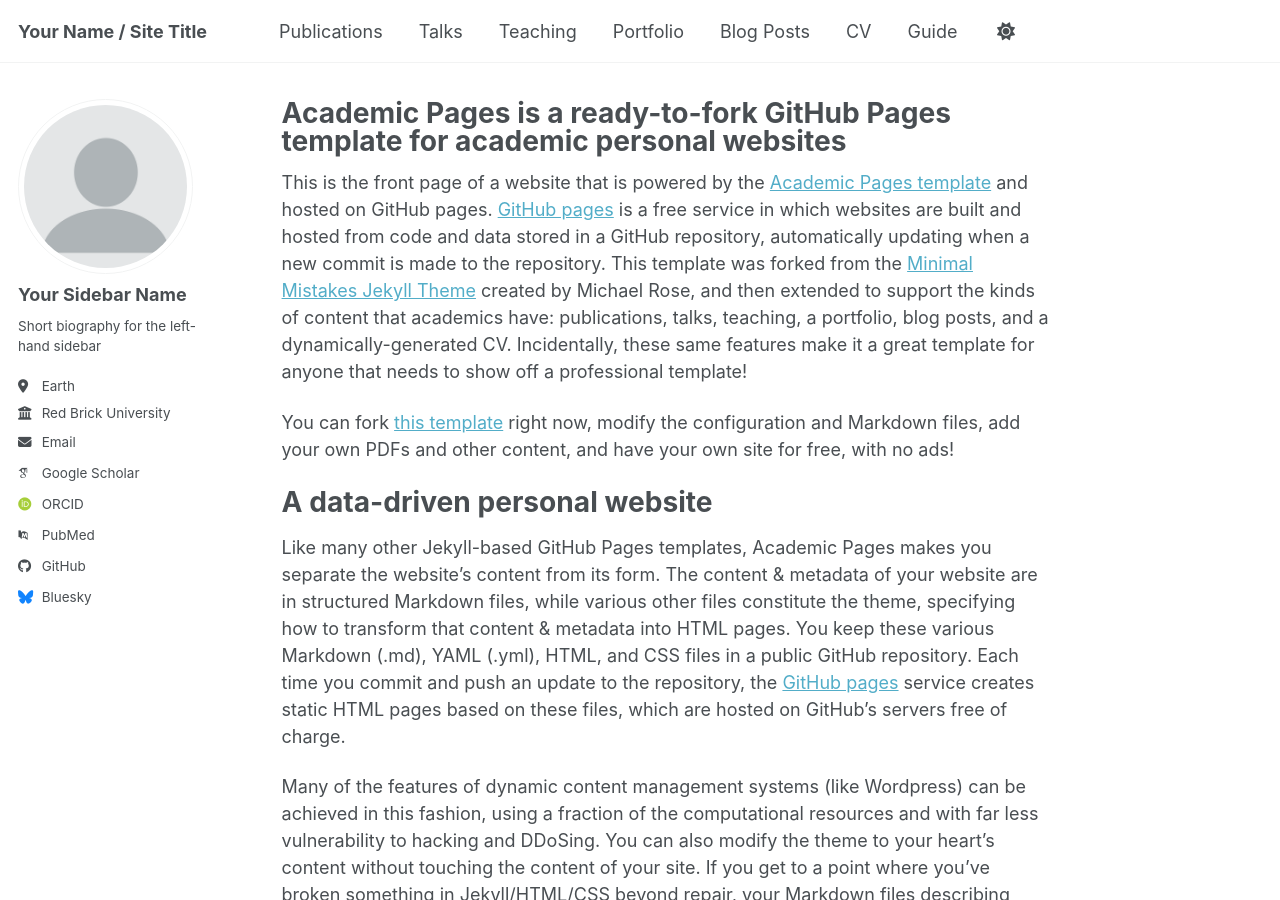
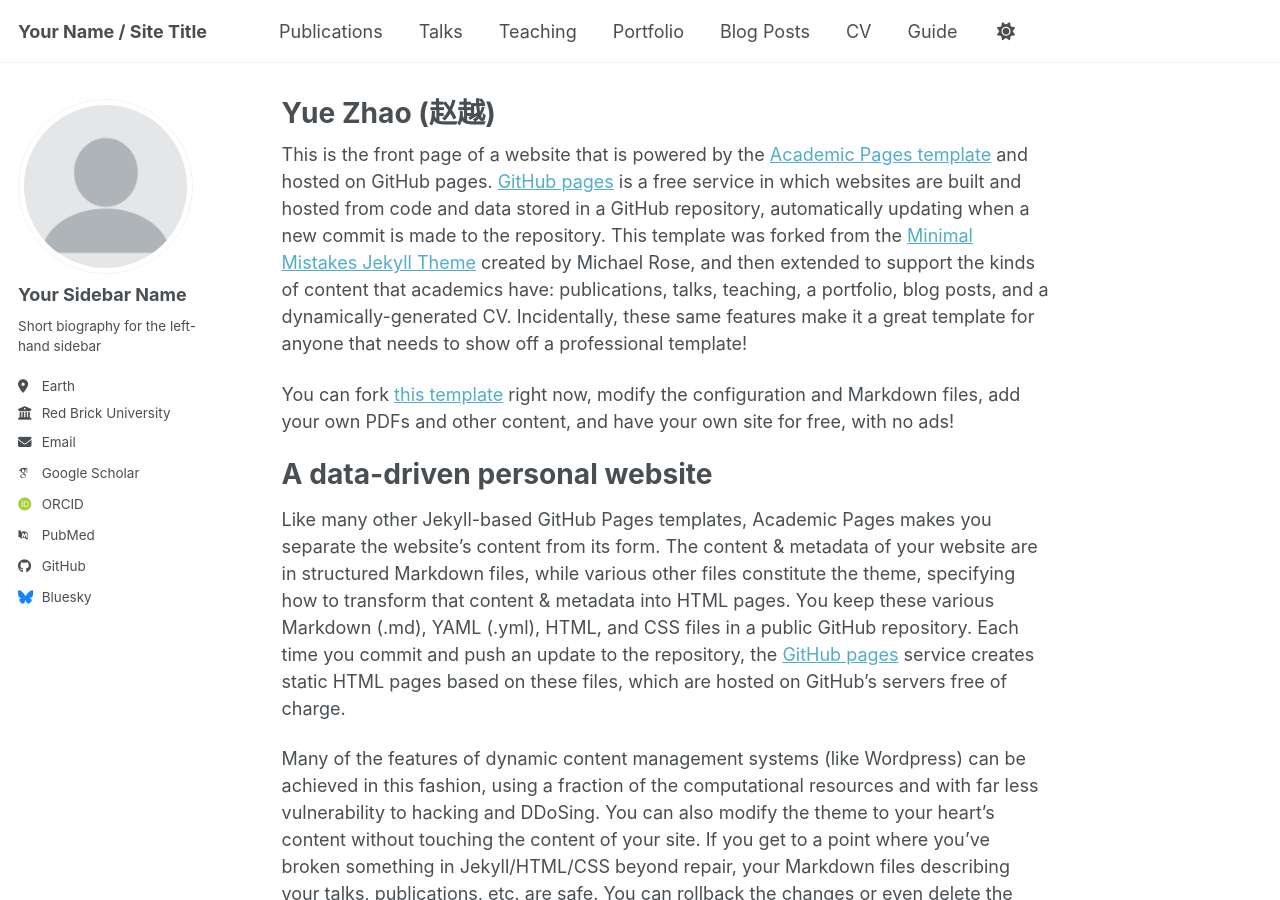
Before and after one commit to yuezhao1997/yuezhao1997.github.io, a Jekyll site: the page built from _pages/about.md, in a window 1280 px wide and 900 px high. Built offline with Jekyll 4.4.1, drawn with Linux system fonts in a browser that asks for light colours; some web fonts are replaced; a script bundle is joined from its source files by our own code; library files that are not in the unit come from our copies.

Commit message:
Update title in about.md to 'Yue Zhao (赵越)'

```diff
--- a/_pages/about.md
+++ b/_pages/about.md
@@ -1,6 +1,6 @@
 ---
 permalink: /
-title: "Academic Pages is a ready-to-fork GitHub Pages template for academic personal websites"
+title: "Yue Zhao (赵越)"
 author_profile: true
 redirect_from:
   - /about/
```
